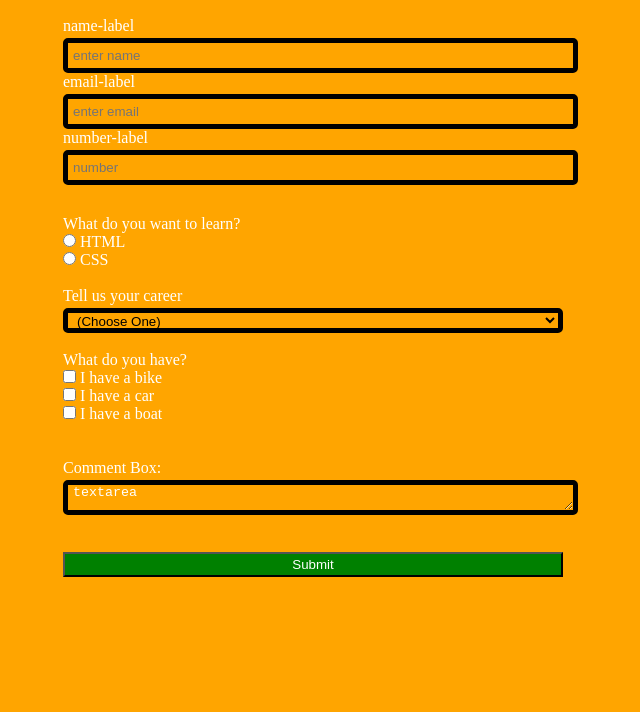
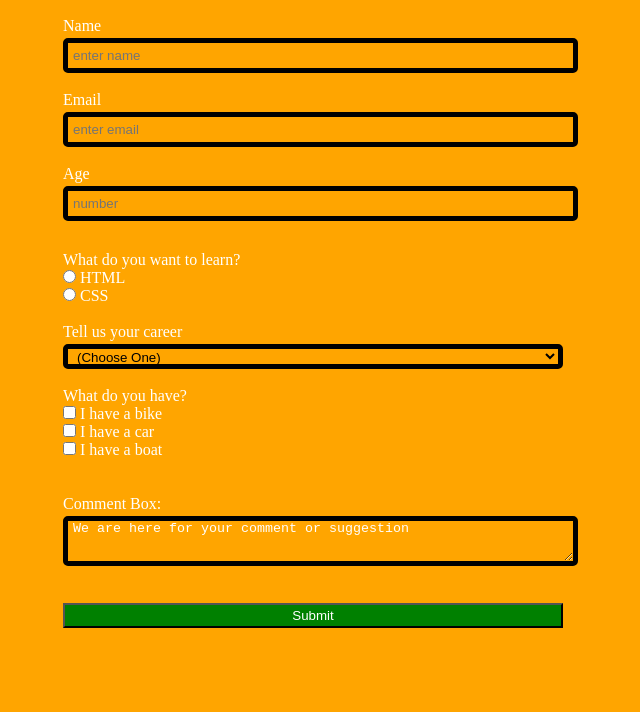
Before and after one commit to Lul-Abdifan/Microverse-trial1, a plain HTML site: page index.html in a window 1280 px wide. Shown: the part 88-800 px from the top of the page, without its empty margins (327-967 px from the left). Drawn offline with Linux system fonts and the light colour scheme.

Commit message:
I edited html label-name

```diff
--- a/css/style.css
+++ b/css/style.css
@@ -43,5 +43,8 @@ textarea
    border:solid black 5px;
    padding-left:5px;
 
-
 }
+textarea
+{
+    height:40px;
+}
--- a/index.html
+++ b/index.html
@@ -23,18 +23,18 @@
 
     -->
          <header>
-      <h1 id="title">title</h1>
-      <p id="description">describtion</p>
+      <h1 id="title">Microverse Survey Form</h1>
+      <p id="description">Thank you for taking the time to help us improve the platform</p>
          </header>
       <form  id="survey-form">
 
 
-        <label for="name" id="name-label" >name-label</label><br>
-        <input type="text" id="name" required placeholder="enter name"class="input-label"/><br>
-        <label for="email" id="email-label" >email-label</label><br>
+        <label for="name" id="name-label" >Name</label><br>
+        <input type="text" id="name" required placeholder="enter name"class="input-label"/><br><br>
+        <label for="email" id="email-label" >Email</label><br>
 
-        <input type="email" id="email" required  placeholder="enter email" class="input-label"/><br>
-        <label for="number" id="number-label"  placeholder="enter number between 0 and 100">number-label</label> <br>
+        <input type="email" id="email" required  placeholder="enter email" class="input-label"/><br><br>
+        <label for="number" id="number-label"  placeholder="enter number between 0 and 100">Age</label> <br>
 
         <input type="number" id="number" min="0" max="100" class="input-label" placeholder="number"><br>
 
@@ -64,7 +64,7 @@
         </div>
       </div><br><br>
       <label for="comment-box">Comment Box:</label>
-        <textarea>textarea</textarea>
+        <textarea>We are here for your comment or suggestion</textarea>
         <div class="footer">
   <input type="submit" class="div-Button" value="Submit">
          </div>
```
